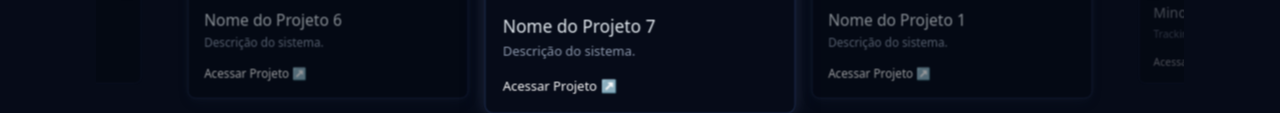
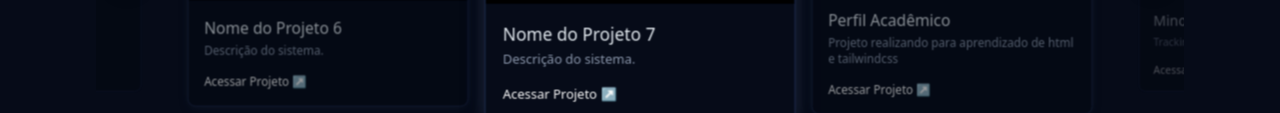
Before and after one commit to vcamillo-dev/Trabalin-de-frontend-framework, a plain HTML site: page index.html in a window 1280 px wide. Shown: the part 1112-1225 px from the top of the page. Drawn offline with nearby package versions, Linux system fonts and the light colour scheme; grey boxes are pictures that could not be loaded.

```diff
--- a/index.html
+++ b/index.html
@@ -92,12 +92,12 @@
         <article
           class="project-card flex-none w-72 bg-[#060b18] border border-[#1c2a4a] rounded-lg overflow-hidden flex flex-col">
           <div class="w-full h-44 relative bg-black overflow-hidden">
-            <iframe src="https://seu-projeto.vercel.app" scrolling="no" tabindex="-1"
+            <iframe src="hhttps://vcamillo-dev.github.io/Trabalin-de-frontend-framework/" scrolling="no" tabindex="-1"
               class="w-full h-full border-none pointer-events-none select-none"></iframe>
           </div>
           <div class="p-4 flex flex-col flex-grow">
-            <h3 class="text-base font-medium text-[#e6edf3] mb-1">Nome do Projeto 1</h3>
-            <p class="text-xs text-[#8e9aaf] mb-4 flex-grow">Descrição do sistema.</p>
+            <h3 class="text-base font-medium text-[#e6edf3] mb-1">Perfil Acadêmico</h3>
+            <p class="text-xs text-[#8e9aaf] mb-4 flex-grow">Projeto realizando para aprendizado de html e tailwindcss</p>
             <a href="#" class="text-xs text-white hover:underline mt-auto">Acessar Projeto ↗</a>
           </div>
         </article>
```
